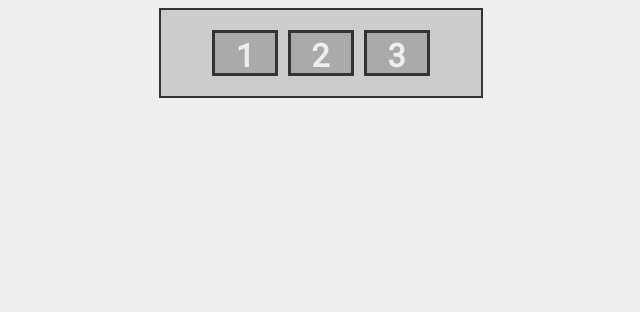
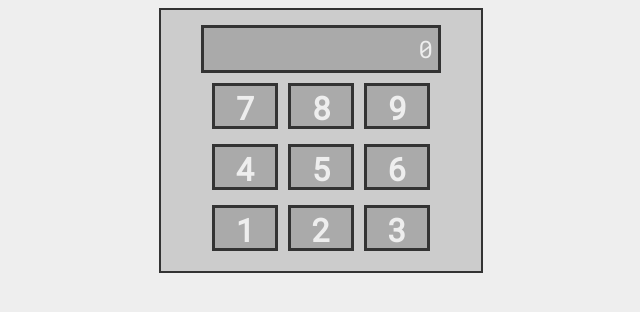
Before and after one commit to NickelOz/calculator, a React app: page / in a window 1280 px wide. Shown: the whole page, without its empty margins (319-959 px from the left). Built offline with nearby package versions, Linux system fonts and the light colour scheme.

Commit message:
Added screen and improved structuring

```diff
--- a/src/index.css
+++ b/src/index.css
@@ -1,5 +1,7 @@
 body {
     background-color: #eeeeee;
+    font-family: 'Roboto Mono', monospace;
+    color: #eeeeee;
 }
 
 #root {
@@ -11,16 +13,29 @@ body {
     border: 2px solid #333333;
 }
 
+.row {
+    margin: 5px auto;
+}
+
+#screen {
+    width: 80%;
+    box-sizing: border-box;
+    padding: 5px;
+    margin: 0 auto;
+    text-align: right;
+    font-size: 24px;
+    border: 3px solid #333333;
+    background-color: #aaaaaa;
+}
+
 .button {
     display: inline-block;
     text-align: center;
-    font-family: 'Roboto Mono', monospace;
     font-size: 32px;
     font-weight: 700;
-    color: #eeeeee;
     width: 60px;
     height: 40px;
     border: 3px solid #333333;
     background-color: #aaaaaa;
-    margin: 10px 5px;
+    margin: 5px 5px;
 }
--- a/src/index.js
+++ b/src/index.js
@@ -13,6 +13,17 @@ class Button extends React.Component {
     }
 }
 
+class Screen extends React.Component {
+    render() {
+        const value = this.props.value
+        return (
+            <div id="screen">
+                <div>{value}</div>
+            </div>
+        )
+    }
+}
+
 class Calculator extends React.Component {
     constructor() {
         super()
@@ -21,22 +32,43 @@ class Calculator extends React.Component {
             currentOperator: null,
             previousTerm: null
         }
+        this.handleNumberChange = this.handleNumberChange.bind(this)
+    }
+
+    handleNumberChange(newNumber) {
+        this.setState({currentTerm: newNumber})
     }
 
     renderNumberButton(i) {
-        return <Button value={i} onClick={() => this.addNumber(i)}/>
+        return <Button value={i} onClick={() => this.handleNumberChange(i)}/>
     }
 
-    addNumber(i) {
-        this.setState({currentTerm: i}, () => {alert(`The current term is ${this.state.currentTerm}`)})
+    renderScreen(value) {
+        return <Screen value={value}/>
     }
 
     render() {
+        const currentTerm = this.state.currentTerm
         return (
             <div id="calculator">
-                {this.renderNumberButton(1)}
-                {this.renderNumberButton(2)}
-                {this.renderNumberButton(3)}
+                <div className="row">
+                    {this.renderScreen(currentTerm)}
+                </div>
+                <div className="row">
+                    {this.renderNumberButton(7)}
+                    {this.renderNumberButton(8)}
+                    {this.renderNumberButton(9)}
+                </div>
+                <div className="row">
+                    {this.renderNumberButton(4)}
+                    {this.renderNumberButton(5)}
+                    {this.renderNumberButton(6)}
+                </div>
+                <div className="row">
+                    {this.renderNumberButton(1)}
+                    {this.renderNumberButton(2)}
+                    {this.renderNumberButton(3)}
+                </div>
             </div>
         )
     }
```
